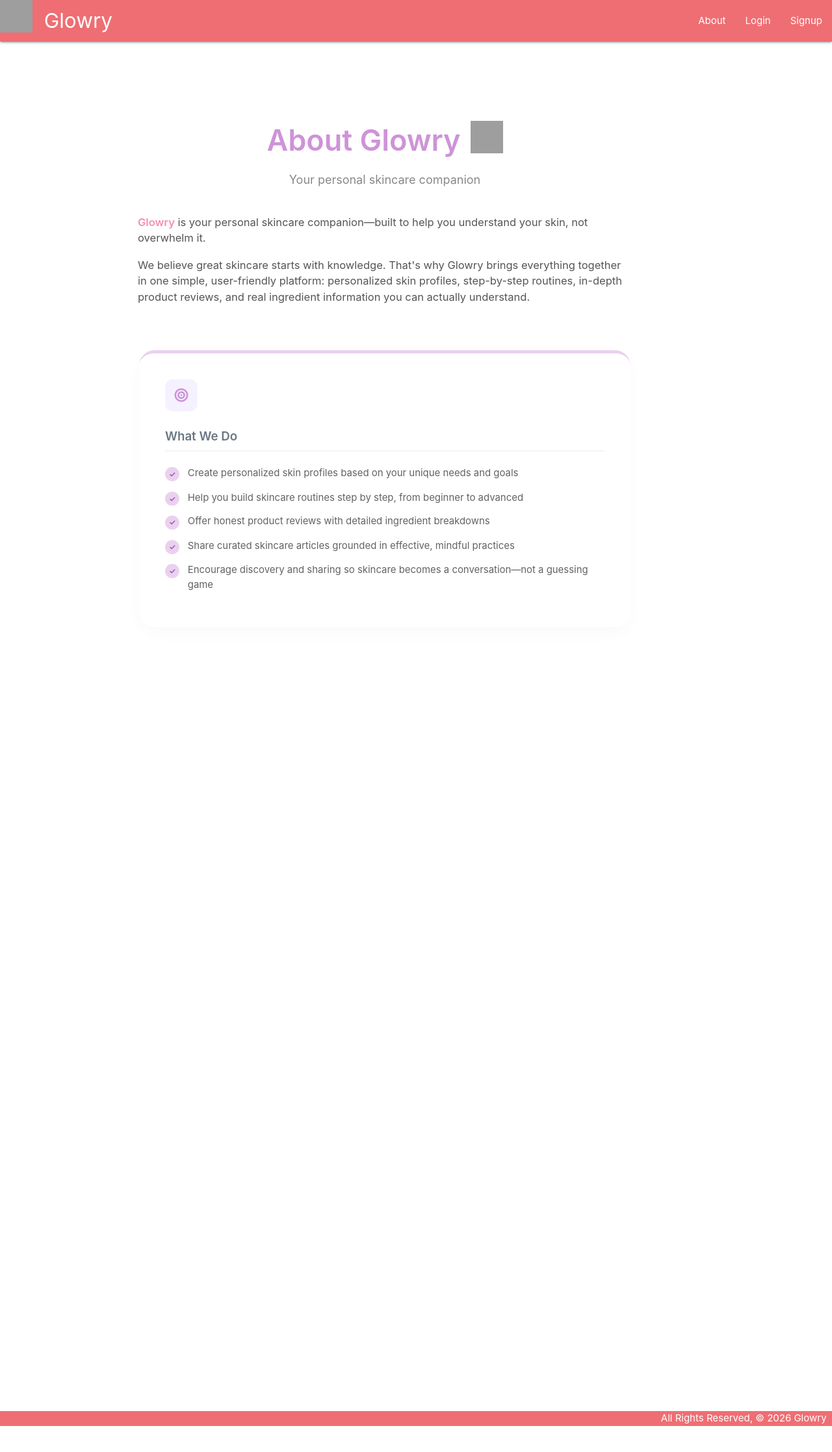
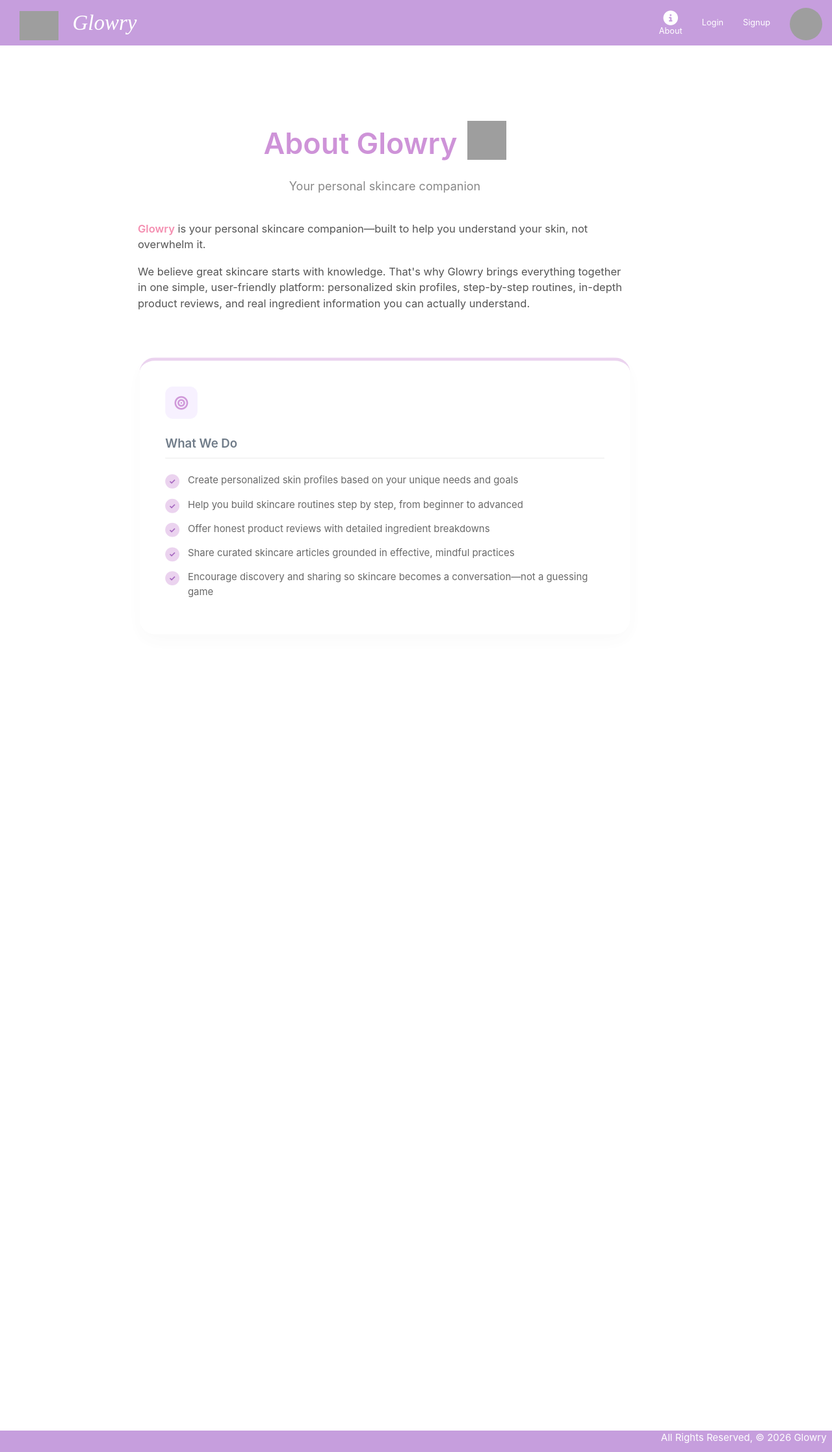
Before and after one commit to fatimaxail/Glowry, a Django app: page /about/ in a window 1280 px wide. Shown: the whole page at 65% size. Before the commit the page ends 2195 px from the top, so only its background shows below. Run offline with Django 5.2, Linux system fonts and the light colour scheme; parts of the project's set-up code (start-up, migrations or seed data) failed here and were passed over; some libraries are stand-ins or nearby versions; grey boxes are pictures that could not be loaded.

Commit message:
done with base css

```diff
--- a/main_app/static/css/style.css
+++ b/main_app/static/css/style.css
@@ -745,3 +745,139 @@ button:hover {
     margin: 0;
     font-size: 2.2rem;
 }
+
+nav {
+    background-color: #c69edd !important;
+    height: 70px;
+    line-height: 70px;
+    box-shadow: none;
+}
+
+.nav-wrapper .right.brand-logo {
+    display: flex;
+    align-items: center;
+    position: relative;
+    height: 70px;
+}
+
+.nav-wrapper .right.brand-logo img {
+    margin-right: 10px;
+    vertical-align: middle;
+}
+
+.nav-wrapper ul li a {
+    display: flex;
+    flex-direction: column;
+    align-items: center;
+    justify-content: center;
+    line-height: 1;
+    height: 70px;
+    padding: 0 15px;
+    font-size: 0.85rem;
+}
+
+.nav-wrapper ul li a i {
+    font-size: 1.2rem;
+    margin-bottom: 2px !important;
+    height: auto;
+    line-height: 1.2;
+}
+
+
+nav button {
+    background: none;
+    border: none;
+    color: white;
+    cursor: pointer;
+    display: flex;
+    flex-direction: column;
+    align-items: center;
+    justify-content: center;
+    height: 70px;
+    padding: 0 15px;
+    font-family: inherit;
+    font-size: 0.85rem;
+    line-height: 1;
+}
+
+.profile-image {
+    border-radius: 50%;
+    object-fit: cover;
+    margin-top: 5px;
+}
+
+.page-footer {
+    background-color: #c69edd !important;
+    padding: 10px 0;
+    margin-top: 20px;
+}
+
+.nav-wrapper ul li a i,
+.nav-wrapper ul li button i {
+    font-size: 1.5rem !important;
+    width: 24px;
+    height: 24px;
+    display: flex;
+    align-items: center;
+    justify-content: center;
+    margin-bottom: 2px !important;
+}
+
+
+.nav-wrapper ul li a .profile-image {
+    margin-bottom: 2px;
+}
+
+.nav-wrapper ul li a:hover,
+.nav-wrapper ul li button:hover {
+    background-color: #9c4dcc !important;
+}
+
+.brand-logo {
+    display: flex !important;
+    align-items: center;
+    height: 80px;
+    padding-left: 15px;
+    font-family: 'PT Serif', serif;
+    font-style: italic;
+    font-size: 2rem !important;
+}
+
+.nav-wrapper .brand-logo {
+    display: flex !important;
+    align-items: center;
+    position: relative;
+    padding-left: 15px;
+    font-family: 'PT Serif', serif;
+    font-style: italic;
+    font-size: 2.2rem !important;
+    height: 80px;
+}
+
+.nav-wrapper .brand-logo img {
+    height: 50px;
+    width: auto;
+    margin-right: 12px;
+    display: block;
+}
+
+.brand-logo.left {
+    position: static !important;
+    height: 45px !important;
+    width: auto !important;
+    margin-top: 17px;
+    margin-left: 15px;
+}
+
+
+.brand-text.left {
+    position: static !important;
+    font-family: 'PT Serif', serif !important;
+    font-style: italic !important;
+    font-size: 2.2rem !important;
+    color: white !important;
+    display: flex !important;
+    align-items: center;
+    padding: 0 !important;
+    margin-left: 5px !important;
+}
--- a/main_app/templates/about.html
+++ b/main_app/templates/about.html
@@ -2,7 +2,7 @@
 {% block content%}
     <header class="hero scroll-reveal">
         </div>
-        <h1>About Glowry <span class="bottle"><img src="https://i.postimg.cc/9Mk0FFW7/serum.png" alt='logo' height= "50px" width="50px"></span></h1>
+        <h1>About Glowry <span class="bottle"><img src="https://i.postimg.cc/CxpP5Lqp/serum.png" alt='logo' height= "60px" width="60px"></span></h1>
         <p class="logan">Your personal skincare companion</p>
 
         <div class="intro">
--- a/main_app/templates/base.html
+++ b/main_app/templates/base.html
@@ -9,11 +9,7 @@
   <link rel="stylesheet" href="https://cdnjs.cloudflare.com/ajax/libs/materialize/1.0.0/css/materialize.min.css">
   <script src="https://cdnjs.cloudflare.com/ajax/libs/materialize/1.0.0/js/materialize.min.js"></script>
   <script src="{% static 'js/external/Sortable.min.js' %}"></script>
-
-
-<link rel="stylesheet" href="https://cdnjs.cloudflare.com/ajax/libs/font-awesome/6.5.1/css/all.min.css">
-
-
+  <link rel="stylesheet" href="https://cdnjs.cloudflare.com/ajax/libs/font-awesome/6.5.1/css/all.min.css">
   <link rel="stylesheet" href="{% static 'css/style.css' %}">
 
 
@@ -23,34 +19,35 @@
     <nav>
       <div class="nav-wrapper">
         <ul>
-          <li><img src="https://i.postimg.cc/9Mk0FFW7/serum.png" alt='logo' height= "50px" width="50px"><a href="/" class="left brand-logo">&nbsp;&nbsp;Glowry</a></li>
+          <li><img src="https://i.postimg.cc/9Mk0FFW7/serum.png" alt='logo' class="left brand-logo" height= "50px" width="50px"><a href="/" class="left brand-text">&nbsp;&nbsp;Glowry</a></li>
         </ul>
         <ul class="right">
-          <li><a href="{% url 'about' %}">About</a></li>
+          <li><a href="{% url 'about' %}"><i class="fa-solid fa-circle-info"></i>About</a></li>
           {% if user.is_authenticated %}
-          <li><a href="{% url 'articles_index' %}">Articles</a></li>
-          <li><a href="{% url 'product_list' %}">Products</a></li>
-          <li><a href="{% url 'routinelist' %}">Routines</a></li>
-          <li>
-            <a href="{% url 'profile' user.username %}">
-              {% if user.profile.avatar %}
-                <img src="{% static  user.profile.avatar|cut:'main_app/static/'%}" alt='profile image' height= "50px" width="50px">
-              {% else %}
-                <img src="https://i.postimg.cc/Z54tWZ5W/profile.png" alt="Default avatar" class="profile-avatar" height= "50px" width="50px">
-              {% endif %}
-
-</a>
-</li>
+          <li><a href="{% url 'articles_index' %}"><i class="fa-regular fa-newspaper"></i>Articles</a></li>
+          <li><a href="{% url 'product_list' %}"><i class="fa-solid fa-barcode"></i>Products</a></li>
+          <li><a href="{% url 'routinelist' %}"><i class="fa-solid fa-sun"></i>Routines</a></li>
           <li>
             <form method="post" action="{% url 'logout' %}">
               {% csrf_token %}
-              <button type = "sumbit">Logout</button>
+            <button type="submit"><i class="fa-solid fa-right-from-bracket"></i> Logout </button>
             </form>
           </li>
           {% else %}
           <li><a href="{% url 'login'%}">Login</a></li>
           <li><a href="{% url 'signup'%}">Signup</a></li>
           {% endif %}
+
+          <li>
+            <a href="{% url 'profile' user.username %}">
+              {% if user.profile.avatar %}
+                <img src="{% static  user.profile.avatar|cut:'main_app/static/'%}" alt='profile image'  class="profile-image" height= "50px" width="50px">
+              {% else %}
+                <img src="https://i.postimg.cc/Z54tWZ5W/profile.png" alt="Default avatar"  class="profile-image" class="profile-avatar" height= "50px" width="50px">
+              {% endif %}
+
+</a>
+</li>
         </ul>
       </div>
     </nav>
```
